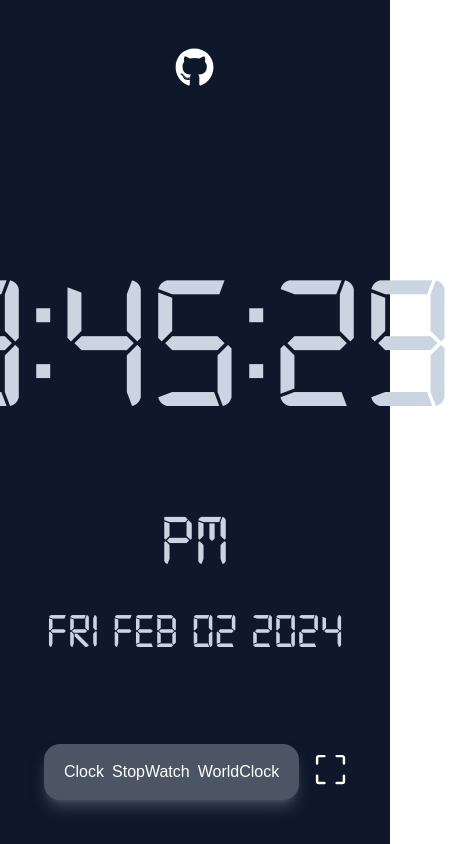
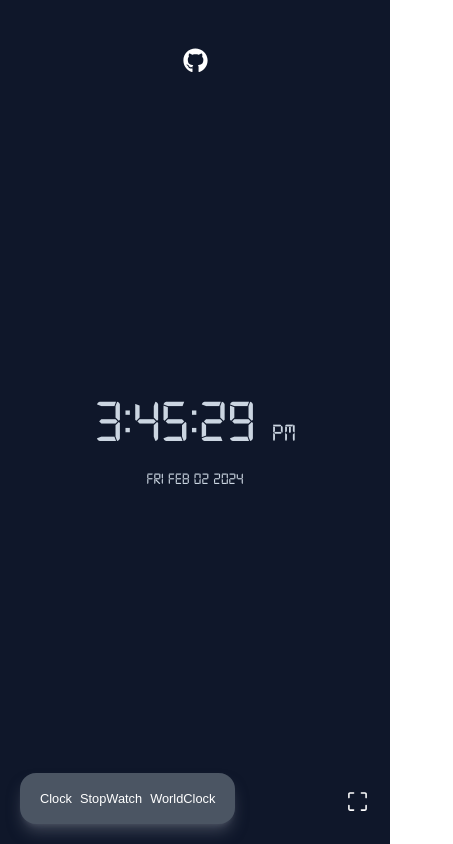
Before and after one commit to amirrahemi01/basic-clock-reactjs, a React (Create React App) app: page / in a window 390 px wide. Shown: the whole page, 453 px wide, since content can reach past the window. Built offline with nearby package versions, Linux system fonts and the light colour scheme.

Commit message:
responsive items

```diff
--- a/src/components/clock/DigitalClock.tsx
+++ b/src/components/clock/DigitalClock.tsx
@@ -23,12 +23,12 @@ const DigitalClock = (props: Props) => {
   return (
     <>
       <div className="font-clock text-slate-300">
-        <span className="num text-11xl">{digital}</span>
-        <span className="hours text-7xl">{hours_12}</span>
+        <span className="num text-6xl sm:text-9xl lg:text-11xl">{digital}</span>
+        <span className="hours text-2xl sm:text-5xl lg:text-7xl">{hours_12}</span>
       </div>
 
       <>
-        <h1 className="font-clock text-5xl text-slate-300">{time.toDateString()}</h1>
+        <h1 className="font-clock text-1xl lg:text-5xl sm:text-3xl text-slate-300">{time.toDateString()}</h1>
       </>
     </>
   );
--- a/src/components/clock/MainClock.tsx
+++ b/src/components/clock/MainClock.tsx
@@ -17,8 +17,10 @@ const MainClock = (props: Props) => {
   const [fullscreen, setFullscreen] = useState(false);
 
   const toggleFullScreen = () => {
+    const docEl = document.documentElement;
+
     if (!document.fullscreenElement) {
-      document.documentElement.requestFullscreen();
+      docEl.requestFullscreen();
     } else {
       document.exitFullscreen();
     }
@@ -64,7 +66,10 @@ const MainClock = (props: Props) => {
     <div className="bg-slate-900 text-Slate-100 h-lvh flex flex-col items-center justify-center">
       <br />
 
-      <div className="text-white absolute bottom-0 right-0 m-10 text-4xl transition hover:scale-150">
+      {/^((?!chrome|android).)*safari/i.test(navigator.userAgent) ? (
+        ""
+      ) : (
+        <div className="text-white absolute bottom-0 right-0 m-5 text-2xl lg:text-4xl transition hover:scale-150 sm:m-10">
         {!fullscreen ? (
           <button onClick={toggleFullScreen}>
             <GoScreenFull />
@@ -75,6 +80,9 @@ const MainClock = (props: Props) => {
           </button>
         )}
       </div>
+      )}
+
+
 
       <Github />
 
--- a/src/components/github/Github.tsx
+++ b/src/components/github/Github.tsx
@@ -8,7 +8,7 @@ const Github = (props: Props) => {
     <a
     target="_blank"
       href="https://github.com/amirrahemi01/basic-clock-reactjs"
-      className="text-white text-4xl absolute top-0 m-12 transition hover:scale-150"
+      className="text-white text-2xl md:text-4xl absolute top-0 m-12 transition hover:scale-150"
     >
       <FaGithub />
     </a>
--- a/src/components/navbar/Navbar.tsx
+++ b/src/components/navbar/Navbar.tsx
@@ -5,7 +5,7 @@ type Props = {}
 
 const Navbar = (props: Props) => {
   return (
-    <div className="navbar bg-gray-600 shadow-lg shadow-gray-500/50 fixed m-11 p-4 text-white bottom-0 rounded-2xl">
+    <div className="navbar bg-gray-600 shadow-lg shadow-gray-500/50 fixed m-5 p-4 text-white bottom-0 rounded-2xl text-sm lg:text-xl sm:m-11">
         <Link className="p-1 transition duration-500 hover:text-slate-950" to="/">Clock</Link>
         <Link className="p-1 transition duration-500 hover:text-slate-950" to="/StopWatch">StopWatch</Link>
         <Link className="p-1 transition duration-500 hover:text-slate-950" to="/Worldclock">WorldClock</Link>
--- a/src/index.css
+++ b/src/index.css
@@ -14,6 +14,10 @@
   background: none;
 }
 
+* {
+  transition: 0.5s;
+}
+
 .font-clock {
     font-family: digital;
     color: #FF9500;
@@ -28,8 +32,8 @@
 }
 
 .clock {
-    width: 368px;
-    height: 368px;
+    width: 300px;
+    height: 300px;
 
     display: flex;
     justify-content: center;
--- a/tailwind.config.js
+++ b/tailwind.config.js
@@ -2,7 +2,6 @@
 module.exports = {
   content: ["./src/**/*.{html,js,tsx}"],
   theme: {
-
     fontSize: {
       sm: '0.8rem',
       base: '1rem',
@@ -17,7 +16,7 @@ module.exports = {
       '9xl': '8rem',
       '10xl': '9.5rem',
       '11xl': '12rem',
-    }
+    },
   },
   plugins: [],
 }
```
